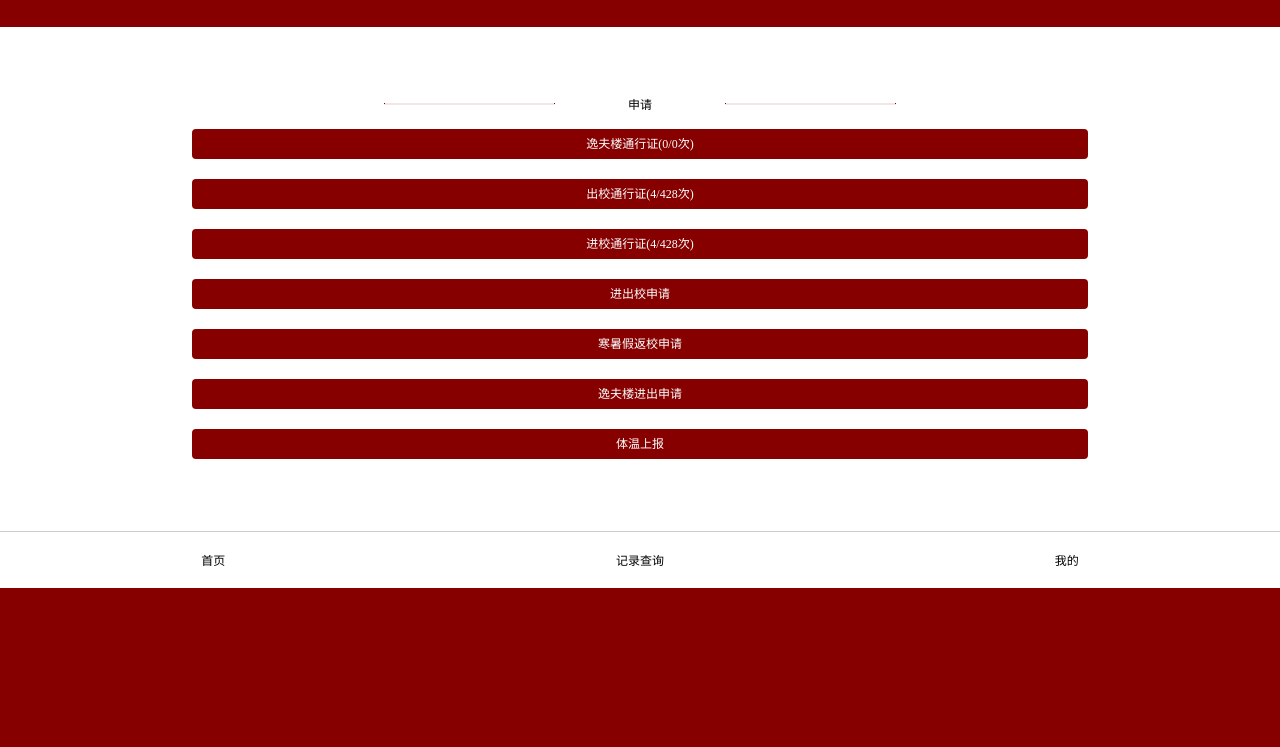
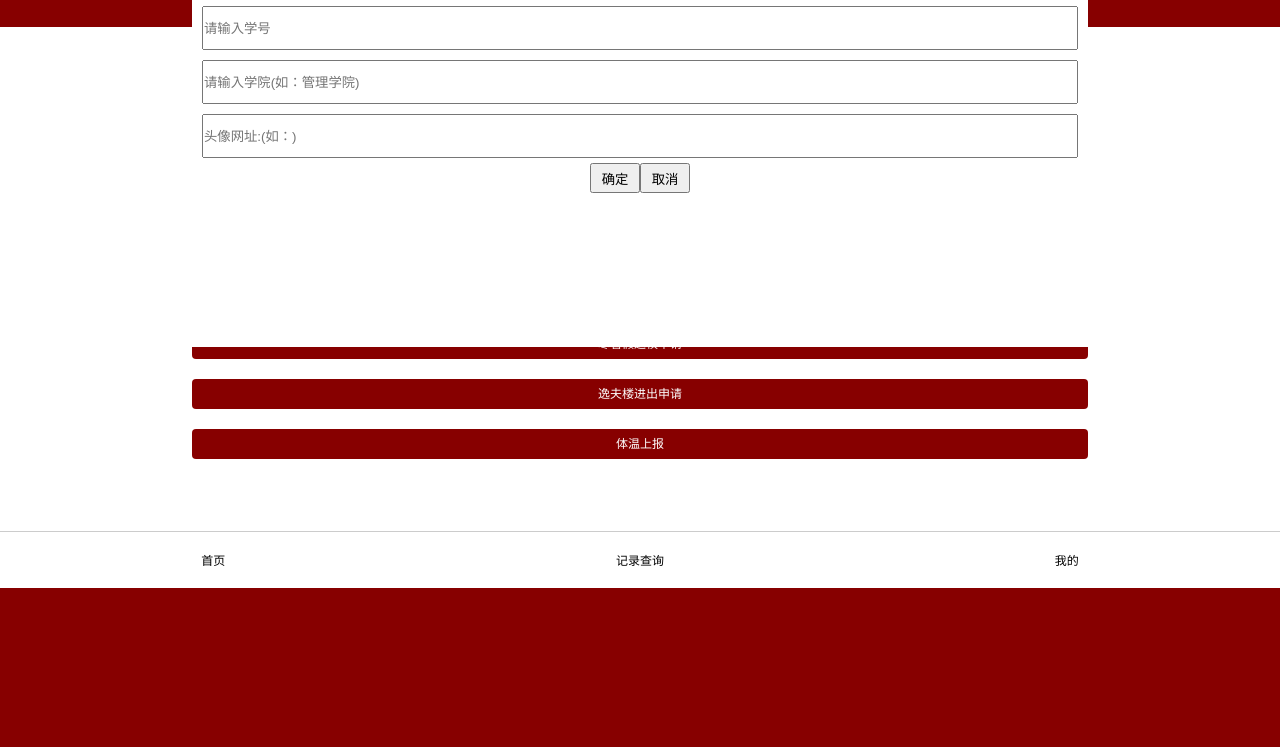
Before and after one commit to 937574195/CUMTBenter, a plain HTML site: page index.html in a window 1280 px wide. Shown: the part 213-960 px from the top of the page. Drawn offline with Linux system fonts and the light colour scheme; a small style sheet from the web is missing; a web font is replaced by a local one.

Commit message:
Update index.html

```diff
--- a/index.html
+++ b/index.html
@@ -1,4 +1,3 @@
-
 <!DOCTYPE html>
 <html lang="en">
   <head>
@@ -219,7 +218,7 @@
       }
       .realPic {
         flex: 1;
-        background: url('./zjz.png');
+        /* background: url('https://bkimg.cdn.bcebos.com/pic/0df431adcbef76094b36f1c0d094b4cc7cd98d103010?x-bce-process=image/watermark,image_d2F0ZXIvYmFpa2UyNzI=,g_7,xp_5,yp_5/format,f_auto'); */
         background-size: 100% 100%;
         vertical-align: center;
       }
@@ -336,10 +335,52 @@
         left: 50%;
         transform: translateX(-50%);
       }
+      .inputInfo{
+        position: fixed;
+        height: 50%;
+        width: 70%;
+        top:20%;
+        left: 50%;
+        z-index: 999;
+        background-color: #fff;
+        display: flex;
+        flex-direction: column;
+        transform: translate(-50%,0);
+      }
+      .inputInfo input{
+        height: 40px;
+        margin: 5px 10px 5px 10px;
+      }
+      .inputInfo button{
+        height: 30px;
+        width: 50px;
+      }
+      .sname,.sid,.scollege,.surl,.submitBtn{
+        display: 1;
+      }
+      .submitBtn{
+        width: 100%;
+        display: flex;
+        justify-content: center;
+        align-content:space-around;
+      }
     </style>
   </head>
   <body>
     <div class="main">
+      <div class="inputInfo" >
+        <input type="text"  class="sname" placeholder="请输入姓名">
+        <input type="text"  class="sid" placeholder="请输入学号">
+        <input type="text" class="scollege" placeholder="请输入学院(如：管理学院)">
+        <input type="text" class="surl" placeholder="头像网址:(如：)">
+        <div class="submitBtn">
+          <button onClick="saveValue()" class="sure">确定</button>
+          <button>取消</button>
+        </div>
+
+      </div>
+
+      </div>
       <div class="header">
         <span>中国矿业大学（北京）</span>
         <div class="rightButton">
@@ -490,18 +531,22 @@
         <div class="validTime">有效期:10:00</div>
         <div class="studentInfo">
           <div class="sItem name">
-            <span>姓名</span><span class="value">伍军豪</span>
+            <span>姓名</span><span class="value nameValue"></span>
           </div>
           <div class="sItem id">
-            <span>学号/工号</span><span class="value">SQT190020232</span>
+            <span>学号/工号</span><span class="value idValue"></span>
           </div>
           <div class="sItem college">
-            <span>学院</span><span class="value">地球科学与测绘工程学院</span>
+            <span>学院</span><span class="value collegeValue"></span>
           </div>
         </div>
       </div>
     </div>
     <script>
+      let sname=""
+      let sid=""
+      let scollege=""
+      let surl=""
       function change() {
         document.getElementsByClassName('content')[0].style.display = 'none'
         document.getElementsByClassName('btns')[0].style.display = 'none'
@@ -515,6 +560,34 @@
             '有效期：09:' + second
         }, 999)
       }
+      function saveValue(){
+
+        sname= document.getElementsByClassName('sname')[0].value;
+        sid= document.getElementsByClassName('sid')[0].value;
+        scollege= document.getElementsByClassName('scollege')[0].value;
+        surl= document.getElementsByClassName('surl')[0].value;
+        console.log(surl)
+
+
+        if(surl.length==0){
+          // url= defaultUrl;
+
+          document.getElementsByClassName('realPic')[0].style.backgroundImage="url('https://img2.baidu.com/it/u=197262149,135877137&fm=26&fmt=auto&gp=0.jpg')"
+
+        }else{
+          url =("url('"+surl+"')")
+        document.getElementsByClassName('realPic')[0].style.backgroundImage=`${url}`
+
+        }
+        url= (surl==null)?defaultUrl:("url('"+surl+"')")
+        document.getElementsByClassName('nameValue')[0].innerHTML=sname;
+        document.getElementsByClassName('idValue')[0].innerHTML=sid;
+        document.getElementsByClassName('collegeValue')[0].innerHTML= scollege;
+        // document.getElementsByClassName('realPic')[0].style.backgroundSize
+        document.getElementsByClassName('inputInfo')[0].style.display = 'none'
+        console.log(url)
+
+      }
     </script>
   </body>
 </html>
```
